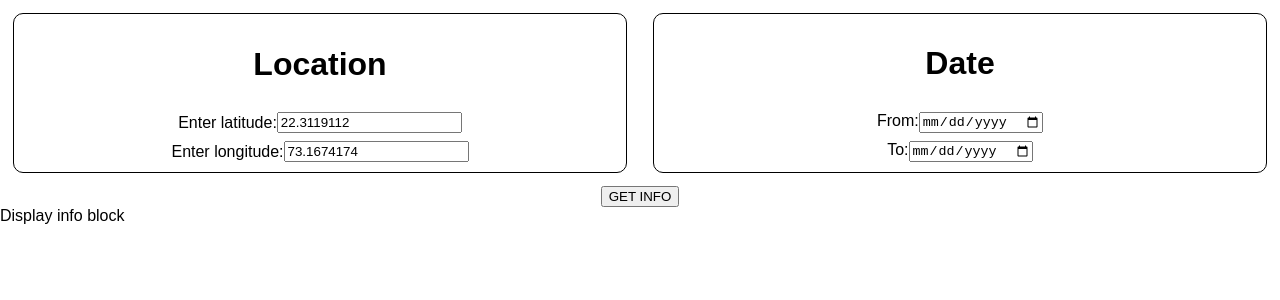
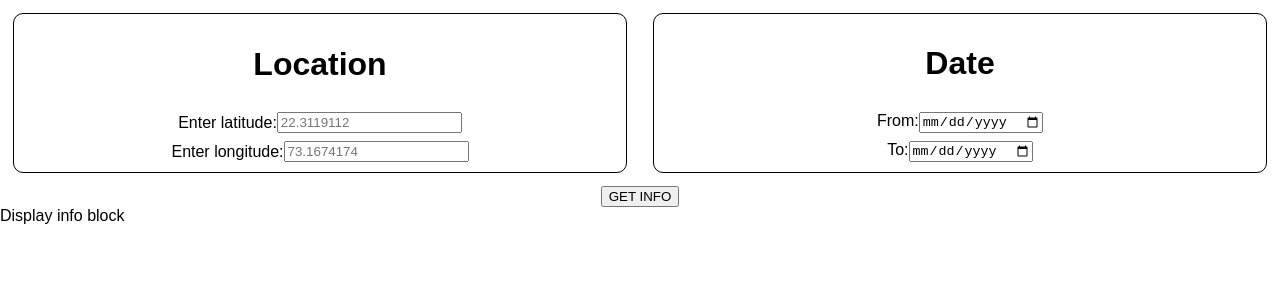
Before and after one commit to kishan04rajput/weather-viewer, a React (Create React App) app: page / in a window 1280 px wide. Shown: the top 300 px of the page. Built offline with nearby package versions, Linux system fonts and the light colour scheme.

Commit message:
updated logic of date selection

```diff
--- a/src/App.js
+++ b/src/App.js
@@ -5,27 +5,46 @@ import { qwerty } from "./qwerty.js";
 
 function App() {
     const [isLoading, setIsLoading] = useState(false);
-    const [latitude, setLatitude] = useState(22.3119112);
-    const [longitude, setLongitude] = useState(73.1674174);
+    const [latitude, setLatitude] = useState("");
+    const [longitude, setLongitude] = useState("");
     const [fromDate, setFromDate] = useState("");
     const [toDate, setToDate] = useState("");
     const [data, setData] = useState(null);
 
-    const fetchData = async () => {
+    const addDelay = async (value) => {
+        await new Promise((resolve, reject) => {
+            setTimeout(() => resolve(), value);
+        });
+    };
+
+    const isInputValidated = () => {
         if (!latitude) {
             window.alert("Please fill latitude.");
-            return;
+            return false;
         }
         if (!longitude) {
             window.alert("Please fill longitude.");
-            return;
+            return false;
         }
         if (!fromDate) {
             window.alert("Please fill fromDate.");
-            return;
+            return false;
         }
         if (!toDate) {
             window.alert("Please fill toDate.");
+            return false;
+        }
+        if (fromDate > toDate) {
+            window.alert(
+                'Error, "From date" can\'t be greater than "To date".'
+            );
+            return false;
+        }
+        return true;
+    };
+
+    const fetchData = async () => {
+        if (!isInputValidated()) {
             return;
         }
         try {
@@ -34,9 +53,7 @@ function App() {
 
             // const response = await axios.get(apiUrl);
             const response = qwerty;
-            await new Promise((resolve, reject) => {
-                setTimeout(() => resolve(), 1000);
-            });
+            await addDelay(1000);
             setData(response);
             console.log(response);
         } catch (error) {
@@ -62,7 +79,7 @@ function App() {
         setLongitude(value);
     };
 
-    const updateToDate = (value) => {
+    const isFutureDate = (value) => {
         const today = new Date();
         today.setHours(0, 0, 0, 0);
 
@@ -70,6 +87,13 @@ function App() {
         selectedDate.setHours(0, 0, 0, 0);
 
         if (selectedDate.getTime() > today.getTime()) {
+            return true;
+        }
+        return false;
+    };
+
+    const updateToDate = (value) => {
+        if (isFutureDate(value)) {
             window.alert("Error, Can't set future date.");
             return;
         }
@@ -96,21 +120,23 @@ function App() {
                                 <div id="latitude-block">
                                     <span>Enter latitude:</span>
                                     <input
-                                        type="text"
+                                        type="number"
                                         value={latitude}
                                         onChange={(e) =>
                                             updateLatitude(e.target.value)
                                         }
+                                        placeholder="22.3119112"
                                     />
                                 </div>
                                 <div id="longitude-block">
                                     <span>Enter longitude:</span>
                                     <input
-                                        type="text"
+                                        type="number"
                                         value={longitude}
                                         onChange={(e) =>
                                             updateLongitude(e.target.value)
                                         }
+                                        placeholder="73.1674174"
                                     />
                                 </div>
                             </div>
```
